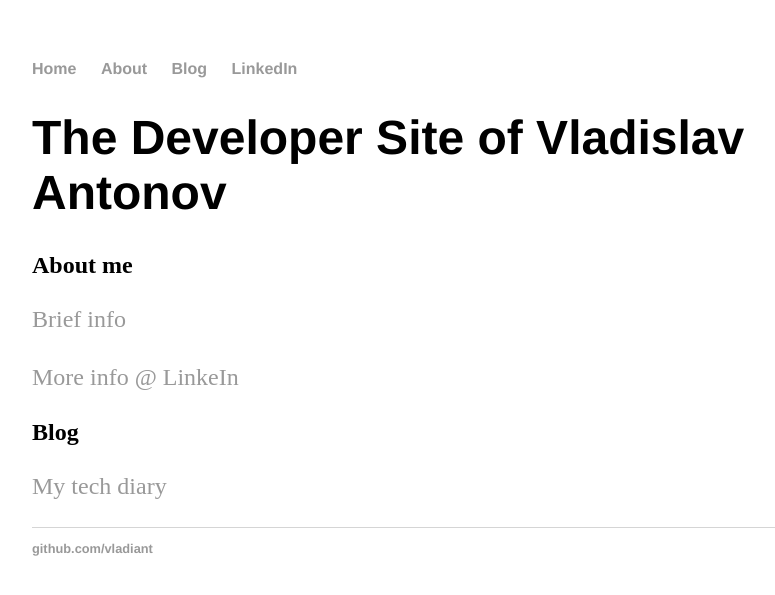
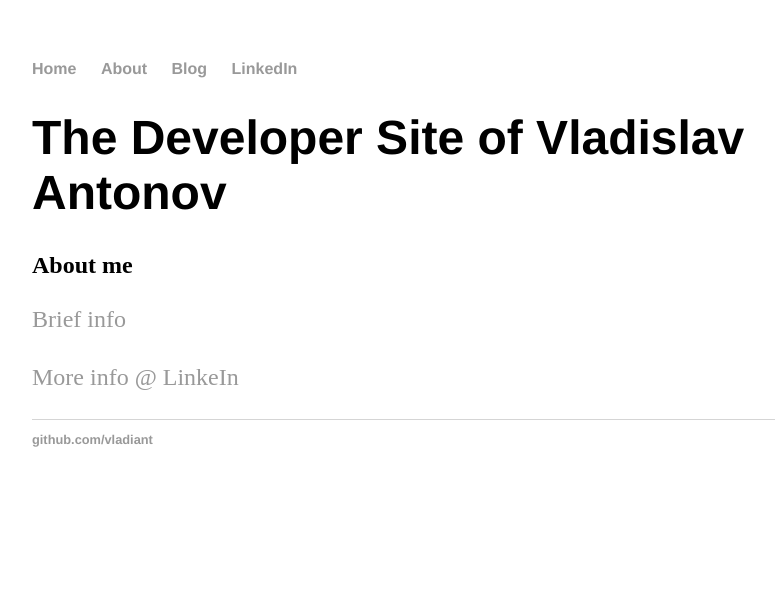
Before and after one commit to vladiant/vladiant.github.io, a Jekyll site: the page built from index.html, in a window 1280 px wide. Shown: the top 595 px of the page, without its empty margins (160-935 px from the left). Built offline with Jekyll 4.4.1, drawn with Linux system fonts in a browser that asks for light colours.

Commit message:
Remove duplicated link to blog

```diff
--- a/index.html
+++ b/index.html
@@ -7,6 +7,4 @@ title: vladiant
 	<h2>About me</h2>
 	<p> <a href="/about">Brief info</a></p>
 	<p> <a href="https://www.linkedin.com/in/vladiant/">More info @ LinkeIn</a></p>
-	<h2>Blog</h2>
-	<p> <a href="/blog">My tech diary</a></p>
 </div><!-- /.blurb -->
```
